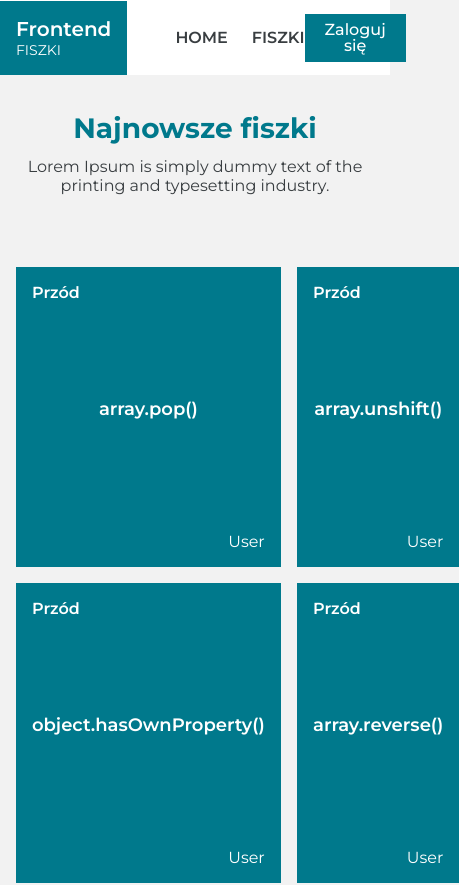
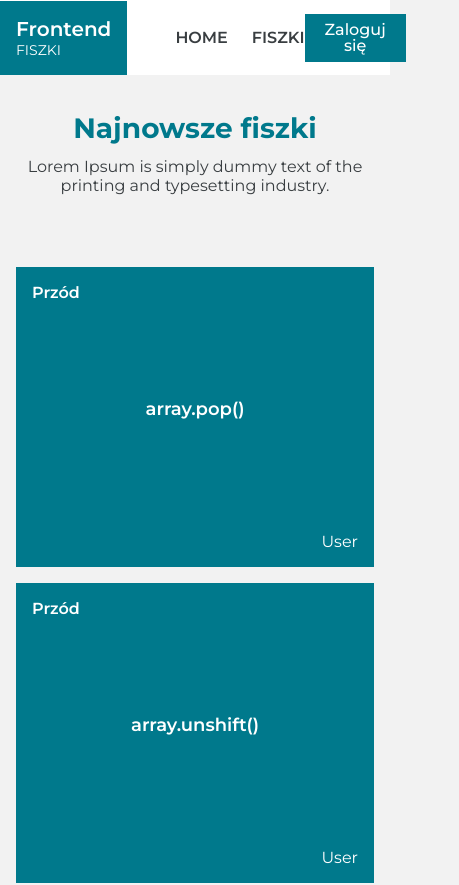
Before and after one commit to Geniecko/frontend_flashcards, a React (Create React App) app: page / in a window 390 px wide. Shown: the top 885 px of the page, 459 px wide, since content can reach past the window. Built offline with nearby package versions, Linux system fonts and the light colour scheme.

Commit message:
adding the appearance of the list to the phone, changing number of flashcards in latest

```diff
--- a/src/components/FlashcardItem/FlashcardItem.style.ts
+++ b/src/components/FlashcardItem/FlashcardItem.style.ts
@@ -54,12 +54,14 @@ export const Question = styled.p`
   font-size: 1.8rem;
   font-weight: 600;
   color: ${({ theme }) => theme.whitePrimary};
+  text-align: center;
 `;
 
 export const Answer = styled.p`
   font-size: 1.6rem;
   font-weight: 400;
   color: ${({ theme }) => theme.whitePrimary};
+  text-align: center;
 `;
 
 export const Author = styled.span<CardProps>`
--- a/src/components/FlashcardsList/FlashcardsList.style.ts
+++ b/src/components/FlashcardsList/FlashcardsList.style.ts
@@ -3,9 +3,10 @@ import styled from 'styled-components/macro';
 export const List = styled.div`
   display: grid;
   gap: 16px;
-  grid-template-columns: repeat(2, 1fr);
+  grid-template-columns: 1fr;
 
   @media (min-width: 768px) {
     gap: 24px;
+    grid-template-columns: repeat(2, 1fr);
   }
 `;
--- a/src/components/LatestFlashcards/LatestFlashcards.tsx
+++ b/src/components/LatestFlashcards/LatestFlashcards.tsx
@@ -11,7 +11,7 @@ const LatestFlashcards: FC<LatestFlashcardsProps> = ({ flashcards }) => {
 
   const getLatestFlashcards = () => {
     const latestFlashcardsArray = [];
-    let numberOfFlushcards = 4;
+    let numberOfFlushcards = 2;
     let index = flashcards.length - 1;
 
     if (flashcards.length > 0) {
```
